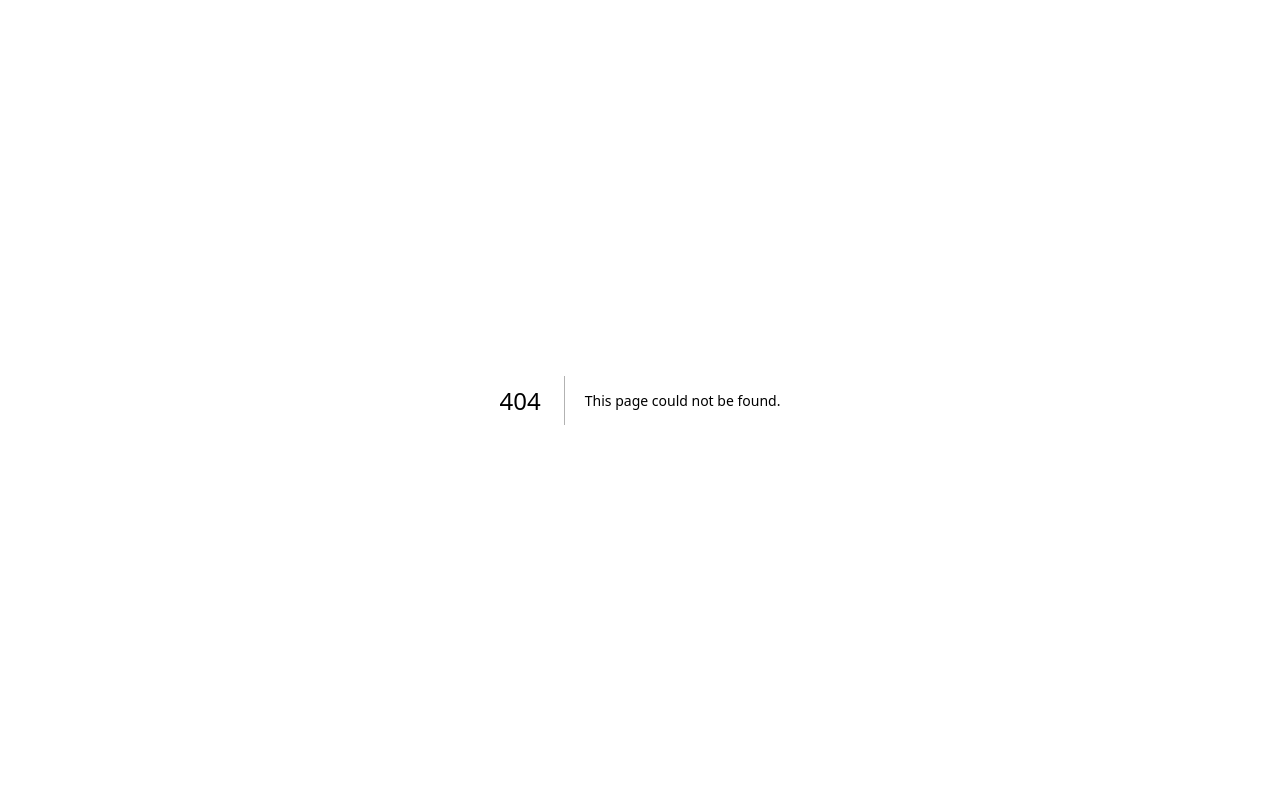
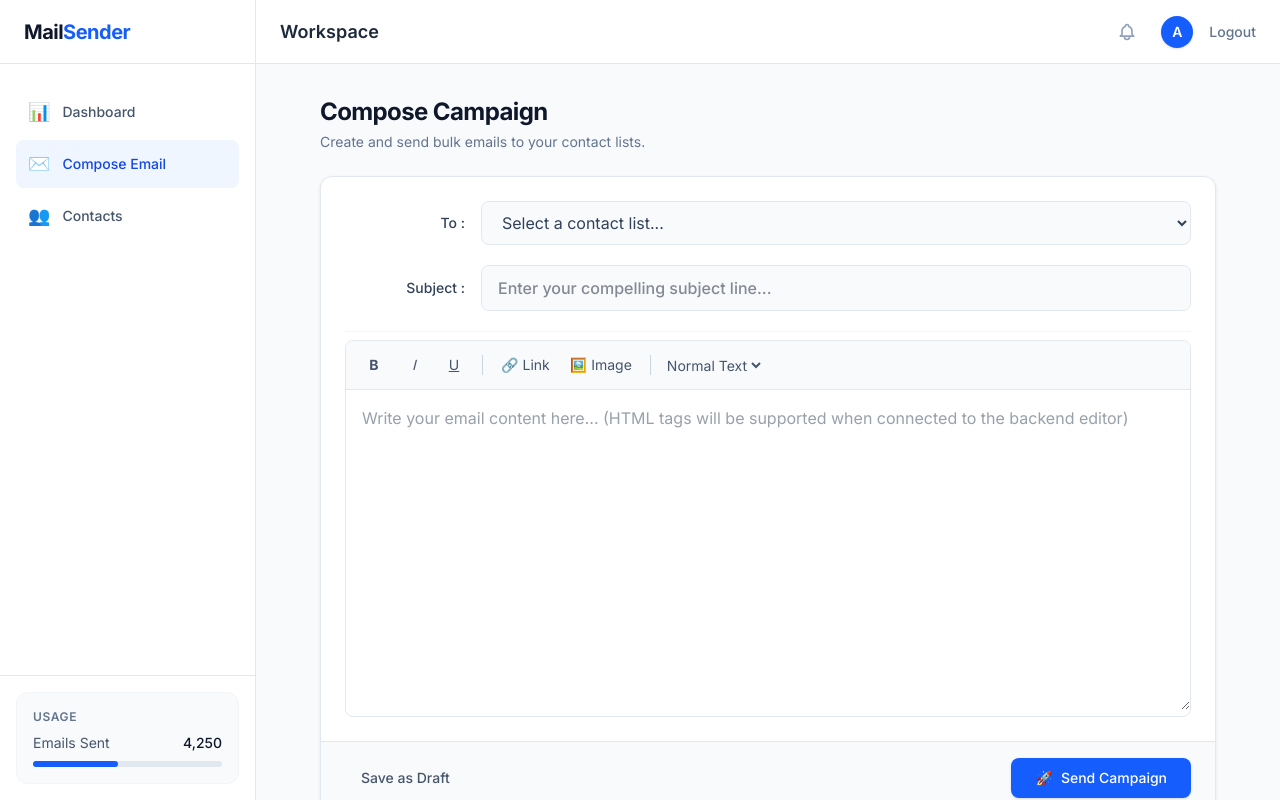
Before and after one commit to khanlazyanas/bulk-email-sender-frontend, a Next.js app: page /compose in a window 1280 px wide. Before the commit this address had no page. Built offline with nearby package versions, Linux system fonts and the light colour scheme.

Commit message:
feat: design modern compose email UI with rich text editor layout

```diff
--- /dev/null
+++ b/src/app/(dashboard)/compose/page.tsx
@@ -0,0 +1,124 @@
+"use client";
+
+import { useState } from "react";
+
+export default function ComposePage() {
+  const [isSending, setIsSending] = useState(false);
+
+  const handleSendEmail = (e: React.FormEvent) => {
+    e.preventDefault();
+    setIsSending(true);
+
+    // Fake API call delay (Backend API yahan connect hogi)
+    setTimeout(() => {
+      setIsSending(false);
+      alert("Campaign sent successfully! 🚀");
+    }, 2000);
+  };
+
+  return (
+    <div className="max-w-4xl mx-auto space-y-6">
+
+      {/* Page Header */}
+      <div>
+        <h1 className="text-2xl font-bold text-slate-900 tracking-tight">Compose Campaign</h1>
+        <p className="text-sm text-slate-500 mt-1">Create and send bulk emails to your contact lists.</p>
+      </div>
+
+      {/* Main Composer Form */}
+      <form onSubmit={handleSendEmail} className="bg-white border border-slate-200 rounded-xl shadow-sm overflow-hidden">
+
+        {/* Form Fields Section */}
+        <div className="p-6 space-y-5">
+
+          {/* Target List Selection */}
+          <div className="grid grid-cols-1 md:grid-cols-[120px_1fr] items-center gap-2 md:gap-4">
+            <label className="text-sm font-medium text-slate-700 md:text-right">To :</label>
+            <select
+              required
+              className="w-full px-4 py-2.5 bg-slate-50 border border-slate-200 rounded-lg focus:outline-none focus:ring-2 focus:ring-blue-500/20 focus:border-blue-500 transition-colors text-slate-700"
+            >
+              <option value="">Select a contact list...</option>
+              <option value="all">All Subscribers (4,250 contacts)</option>
+              <option value="active">Active Users (2,100 contacts)</option>
+              <option value="inactive">Inactive Users (850 contacts)</option>
+            </select>
+          </div>
+
+          {/* Subject Line */}
+          <div className="grid grid-cols-1 md:grid-cols-[120px_1fr] items-center gap-2 md:gap-4">
+            <label className="text-sm font-medium text-slate-700 md:text-right">Subject :</label>
+            <input
+              type="text"
+              required
+              placeholder="Enter your compelling subject line..."
+              className="w-full px-4 py-2.5 bg-slate-50 border border-slate-200 rounded-lg focus:outline-none focus:ring-2 focus:ring-blue-500/20 focus:border-blue-500 transition-colors text-slate-900 font-medium"
+            />
+          </div>
+
+          <hr className="border-slate-100 my-2" />
+
+          {/* Fake Rich Text Editor Toolbar (Visuals Only for SaaS feel) */}
+          <div className="border border-slate-200 rounded-lg overflow-hidden focus-within:ring-2 focus-within:ring-blue-500/20 focus-within:border-blue-500 transition-all">
+            <div className="bg-slate-50 border-b border-slate-200 px-3 py-2 flex items-center gap-2 overflow-x-auto">
+              <button type="button" className="p-1.5 text-slate-600 hover:bg-slate-200 rounded text-sm font-bold w-8">B</button>
+              <button type="button" className="p-1.5 text-slate-600 hover:bg-slate-200 rounded text-sm italic w-8">I</button>
+              <button type="button" className="p-1.5 text-slate-600 hover:bg-slate-200 rounded text-sm underline w-8">U</button>
+              <div className="w-px h-5 bg-slate-300 mx-1"></div>
+              <button type="button" className="p-1.5 text-slate-600 hover:bg-slate-200 rounded text-sm flex items-center gap-1">
+                <span>🔗</span> Link
+              </button>
+              <button type="button" className="p-1.5 text-slate-600 hover:bg-slate-200 rounded text-sm flex items-center gap-1">
+                <span>🖼️</span> Image
+              </button>
+              <div className="w-px h-5 bg-slate-300 mx-1"></div>
+              <select className="text-sm bg-transparent border-none focus:outline-none text-slate-600 cursor-pointer">
+                <option>Normal Text</option>
+                <option>Heading 1</option>
+                <option>Heading 2</option>
+              </select>
+            </div>
+
+            {/* Email Body Textarea */}
+            <textarea
+              required
+              rows={12}
+              placeholder="Write your email content here... (HTML tags will be supported when connected to the backend editor)"
+              className="w-full p-4 resize-y outline-none text-slate-700 bg-white min-h-[300px]"
+            ></textarea>
+          </div>
+        </div>
+
+        {/* Footer Actions */}
+        <div className="px-6 py-4 bg-slate-50 border-t border-slate-200 flex items-center justify-between">
+          <button
+            type="button"
+            className="text-sm font-medium text-slate-600 hover:text-slate-900 transition-colors px-4 py-2 hover:bg-slate-200 rounded-lg"
+          >
+            Save as Draft
+          </button>
+
+          <button
+            type="submit"
+            disabled={isSending}
+            className="inline-flex items-center gap-2 bg-blue-600 text-white px-6 py-2.5 rounded-lg text-sm font-medium hover:bg-blue-700 focus:outline-none focus:ring-2 focus:ring-blue-600 focus:ring-offset-2 transition-all shadow-sm disabled:opacity-70 disabled:cursor-not-allowed"
+          >
+            {isSending ? (
+              <>
+                <svg className="animate-spin h-4 w-4 text-white" xmlns="http://www.w3.org/2000/svg" fill="none" viewBox="0 0 24 24">
+                  <circle className="opacity-25" cx="12" cy="12" r="10" stroke="currentColor" strokeWidth="4"></circle>
+                  <path className="opacity-75" fill="currentColor" d="M4 12a8 8 0 018-8V0C5.373 0 0 5.373 0 12h4zm2 5.291A7.962 7.962 0 014 12H0c0 3.042 1.135 5.824 3 7.938l3-2.647z"></path>
+                </svg>
+                Sending Campaign...
+              </>
+            ) : (
+              <>
+                <span>🚀</span> Send Campaign
+              </>
+            )}
+          </button>
+        </div>
+      </form>
+    </div>
+  );
+}
```
